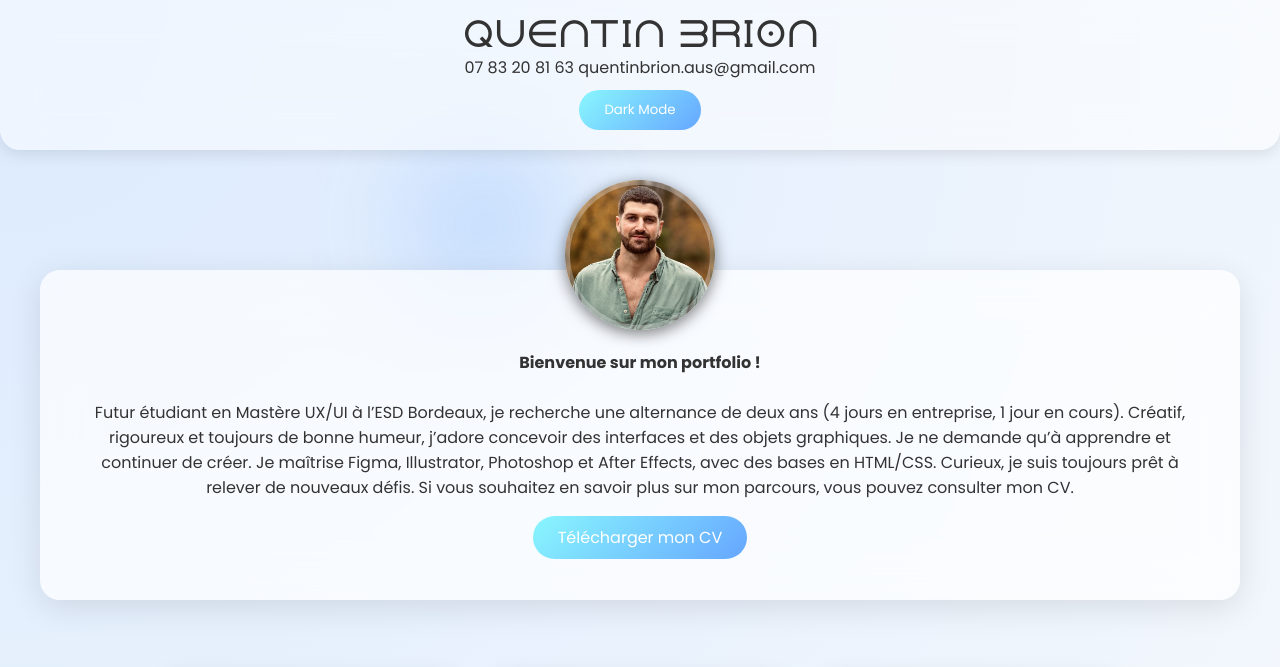
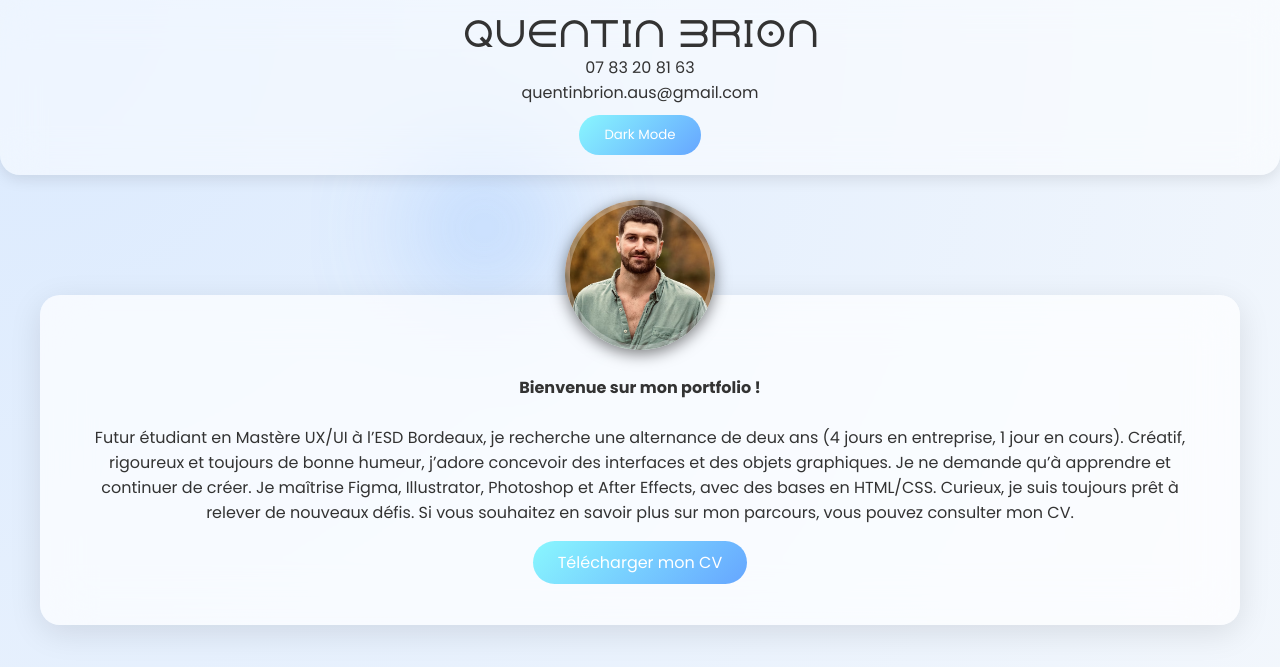
Before and after one commit to QuentinUxUi/Portfolio, a plain HTML site: page index.html in a window 1280 px wide. Shown: the top 667 px of the page. Drawn offline with Linux system fonts and the light colour scheme.

Commit message:
Mise à jour du portfolio

```diff
--- a/index.html
+++ b/index.html
@@ -17,8 +17,9 @@
 <div class="profile-photo"></div>
 <header class="header">
     <h1>Quentin Brion</h1>
-    <p>07 83 20 81 63 quentinbrion.aus@gmail.com</p>
-    <button id="darkmode-btn">Dark Mode 🌙</button>
+    <p>07 83 20 81 63</p>
+    <p>quentinbrion.aus@gmail.com</p>
+    <button id="darkmode-btn">Dark Mode</button>
 </header>
 </header>
 <main>
--- a/styles.css
+++ b/styles.css
@@ -60,7 +60,7 @@ body::before {
     border: 5px solid rgba(255, 255, 255, 0.3);
     box-shadow: 0 4px 15px rgba(0,0,0,0.5);
     z-index: 9;
-    top: 180px;
+    top: 200px;
 }
 
 /* Introduction */
```
